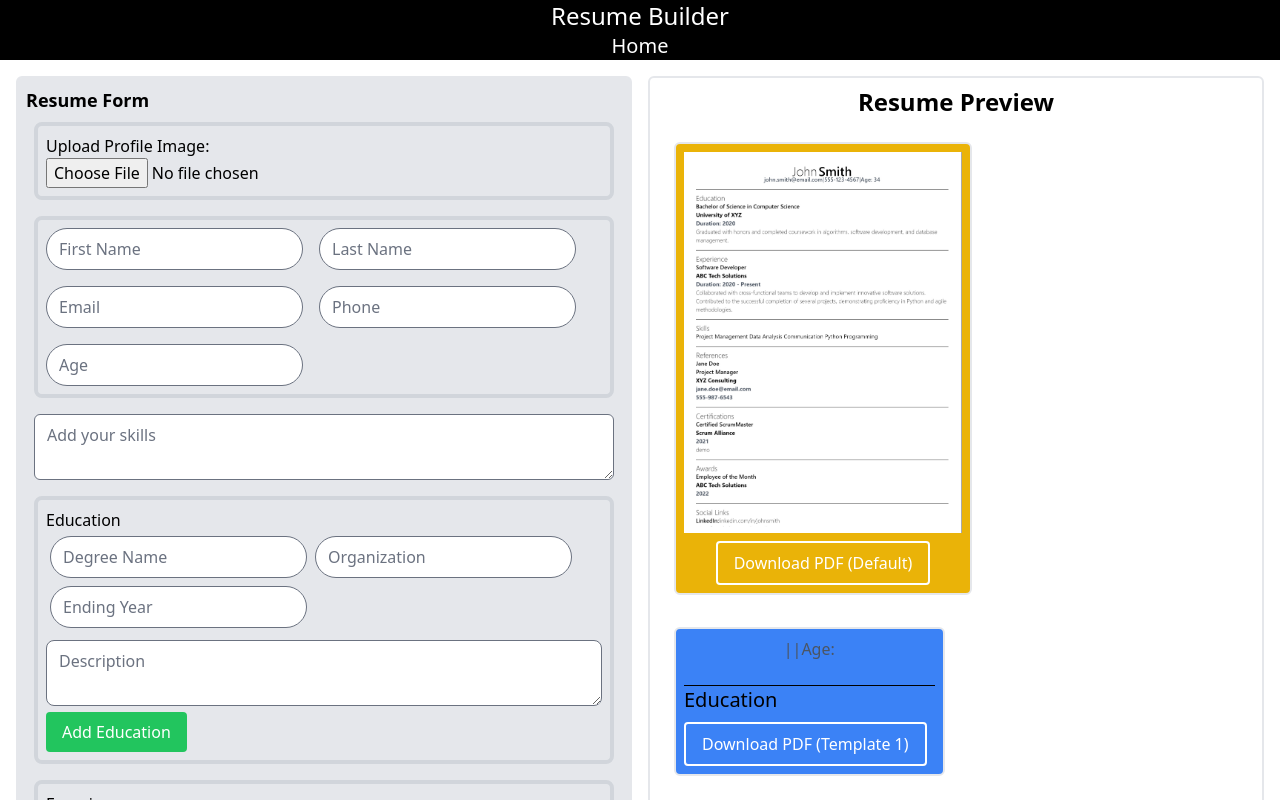
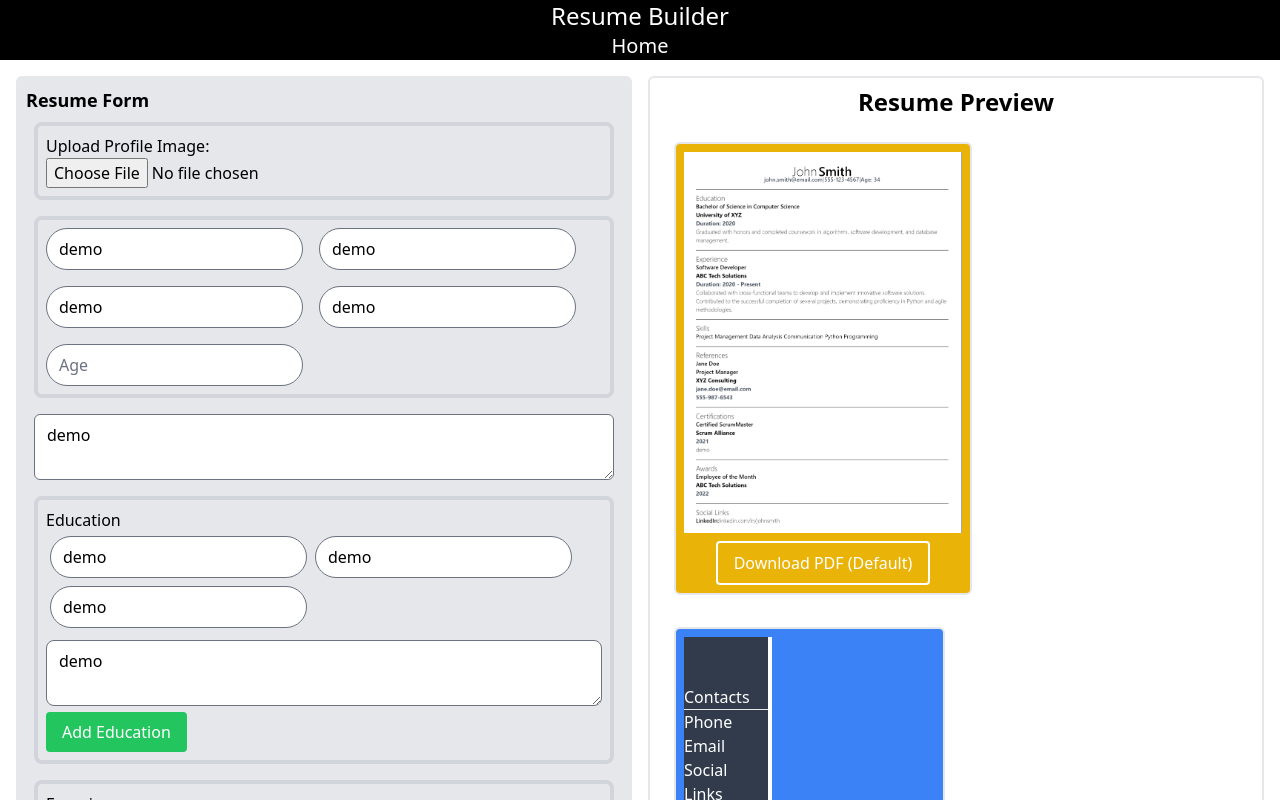
Before and after one commit to auscode/resume-builder, a React (Vite) app: page / in a window 1280 px wide. Shown: the top 800 px of the page. Built offline with nearby package versions, Linux system fonts and the light colour scheme.

Commit message:
img pdf conversion feature completed

```diff
--- a/src/components/ResumeForm.jsx
+++ b/src/components/ResumeForm.jsx
@@ -2,15 +2,15 @@ import { useState } from 'react';
 import ReactTags from 'react-tag-input';
 
 function ResumeForm({ onSubmit }) {
-  const [firstName, setFirstName] = useState('');
-  const [lastName, setLastName] = useState('');
-  const [email, setEmail] = useState('');
-  const [phone, setPhone] = useState('');
-  const [age, setAge] = useState('');
-  const [skills, setSkills] = useState('');
-  const [linkedin, setLinkedin] = useState('');
-  const [github, setGithub] = useState('');
-  const [portfolio, setPortfolio] = useState('');
+  const [firstName, setFirstName] = useState('demo');
+  const [lastName, setLastName] = useState('demo');
+  const [email, setEmail] = useState('demo');
+  const [phone, setPhone] = useState('demo');
+  const [age, setAge] = useState('demo');
+  const [skills, setSkills] = useState('demo');
+  const [linkedin, setLinkedin] = useState('demo');
+  const [github, setGithub] = useState('demo');
+  const [portfolio, setPortfolio] = useState('demo');
 
 
   const [image, setImage] = useState(null);
@@ -22,44 +22,44 @@ function ResumeForm({ onSubmit }) {
 
   const [educationList, setEducationList] = useState([
     {
-      degreeName: '',
-      organization: '',
-      endingYear: '',
-      description: '',
+      degreeName: 'demo',
+      organization: 'demo',
+      endingYear: 'demo',
+      description: 'demo',
     },
   ]);
 
   const [experienceList, setExperienceList] = useState([
     {
-      position: '',
-      organization: '',
-      duration: '',
-      workType: '',
-      description: '',
+      position: 'demo',
+      organization: 'demo',
+      duration: 'demo',
+      workType: 'demo',
+      description: 'demo',
     },
   ]);
   const [references, setReferences] = useState([
     {
-      name: '',
-      position: '',
-      organization: '',
-      email: '',
-      phone: '',
+      name: 'demo',
+      position: 'demo',
+      organization: 'demo',
+      email: 'demo',
+      phone: 'demo',
     },
   ]);
   const [certificationsList, setCertificationsList] = useState([
     {
-      certificationName: '',
-      organization: '',
-      completionYear: '',
-      description: '',
+      certificationName: 'demo',
+      organization: 'demo',
+      completionYear: 'demo',
+      description: 'demo',
     },
   ]);
   const [awardsList, setAwardsList] = useState([
     {
-      awardName: '',
-      organization: '',
-      year: '',
+      awardName: 'demo',
+      organization: 'demo',
+      year: 'demo',
     },
   ]);
 
@@ -100,10 +100,10 @@ function ResumeForm({ onSubmit }) {
     setCertificationsList((prevCertificationsList) => [
       ...prevCertificationsList,
       {
-        certificationName: '',
-        organization: '',
-        completionYear: '',
-        description: '',
+        certificationName: 'demo',
+        organization: 'demo',
+        completionYear: 'demo',
+        description: 'demo',
       },
     ]);
   };
@@ -128,9 +128,9 @@ function ResumeForm({ onSubmit }) {
     setAwardsList((prevAwardsList) => [
       ...prevAwardsList,
       {
-        awardName: '',
-        organization: '',
-        year: '',
+        awardName: 'demo',
+        organization: 'demo',
+        year: 'demo',
       },
     ]);
   };
@@ -154,11 +154,11 @@ function ResumeForm({ onSubmit }) {
     setExperienceList((prevExperienceList) => [
       ...prevExperienceList,
       {
-        position: '',
-        organization: '',
-        duration: '',
-        workType: '',
-        description: '',
+        position: 'demo',
+        organization: 'demo',
+        duration: 'demo',
+        workType: 'demo',
+        description: 'demo',
       },
     ]);
   };
@@ -182,10 +182,10 @@ function ResumeForm({ onSubmit }) {
     setEducationList((prevEducationList) => [
       ...prevEducationList,
       {
-        degreeName: '',
-        organization: '',
-        endingYear: '',
-        description: '',
+        degreeName: 'demo',
+        organization: 'demo',
+        endingYear: 'demo',
+        description: 'demo',
       },
     ]);
   };
@@ -210,11 +210,11 @@ function ResumeForm({ onSubmit }) {
     setReferences((prevReferences) => [
       ...prevReferences,
       {
-        name: '',
-        position: '',
-        organization: '',
-        email: '',
-        phone: '',
+        name: 'demo',
+        position: 'demo',
+        organization: 'demo',
+        email: 'demo',
+        phone: 'demo',
       },
     ]);
   };
@@ -323,7 +323,7 @@ function ResumeForm({ onSubmit }) {
         <div className={`border-4 p-2 rounded-lg border-gray-300`}>
           <h3>Education</h3>
           {educationList.map((education, index) => (
-            <div key={index} className={`${index > 0 ? 'border-2 mb-1 rounded-lg border-gray-400 p-1' : ''}`}>
+            <div key={index} className={`${index > 0 ? 'border-2 mb-1 rounded-lg border-gray-400 p-1' : 'demo'}`}>
               <label htmlFor={`degreeName-${index}`}></label>
               <input
                 className="form-input rounded-full m-1"
@@ -398,7 +398,7 @@ function ResumeForm({ onSubmit }) {
         <div className='border-4 p-2 rounded-lg border-gray-300'>
           <h3>Experience</h3>
           {experienceList.map((experience, index) => (
-            <div key={index} className={`${index > 0 ? 'border-2 mb-1 rounded-lg border-gray-400 p-1' : ''}`}>
+            <div key={index} className={`${index > 0 ? 'border-2 mb-1 rounded-lg border-gray-400 p-1' : 'demo'}`}>
               <label htmlFor={`position-${index}`}></label>
               <input
                 className="form-input rounded-full m-1"
@@ -482,7 +482,7 @@ function ResumeForm({ onSubmit }) {
         <div className='border-4 p-2 rounded-lg border-gray-300'>
           <h3>Certifications</h3>
           {certificationsList.map((certification, index) => (
-            <div key={index} className={`${index > 0 ? 'border-2 mb-1 rounded-lg border-gray-400 p-1' : ''}`}>
+            <div key={index} className={`${index > 0 ? 'border-2 mb-1 rounded-lg border-gray-400 p-1' : 'demo'}`}>
               <label htmlFor={`certificationName-${index}`}></label>
               <input
                 className="form-input rounded-full m-1"
@@ -555,7 +555,7 @@ function ResumeForm({ onSubmit }) {
         <div className='border-4 p-2 rounded-lg border-gray-300'>
           <h3>Awards</h3>
           {awardsList.map((award, index) => (
-            <div key={index} className={`${index > 0 ? 'border-2 mb-1 rounded-lg border-gray-400 p-1' : ''}`}>
+            <div key={index} className={`${index > 0 ? 'border-2 mb-1 rounded-lg border-gray-400 p-1' : 'demo'}`}>
               <label htmlFor={`awardName-${index}`}></label>
               <input
                 className="form-input rounded-full m-1"
@@ -616,7 +616,7 @@ function ResumeForm({ onSubmit }) {
         <div className='border-4 p-2 rounded-lg border-gray-300'>
           <h3>References</h3>
           {references.map((reference, index) => (
-            <div key={index} className={`${index > 0 ? 'border-2 mb-1 rounded-lg border-gray-400 p-1' : ''}`}>
+            <div key={index} className={`${index > 0 ? 'border-2 mb-1 rounded-lg border-gray-400 p-1' : 'demo'}`}>
               <label htmlFor={`referenceName-${index}`}></label>
               <input
                 className="form-input rounded-full m-1"
--- a/src/components/Templates/ResumePreviewTemp1.jsx
+++ b/src/components/Templates/ResumePreviewTemp1.jsx
@@ -1,4 +1,4 @@
-import {useState, useEffect} from 'react'
+import { useState, useEffect } from 'react'
 function ResumePreviewTemp1({ formData }) {
   const {
     firstName,
@@ -20,6 +20,7 @@ function ResumePreviewTemp1({ formData }) {
   console.log(formData);
 
   const [imageSrc, setImageSrc] = useState(null);
+  const [isImageLoaded, setIsImageLoaded] = useState(false);
 
   useEffect(() => {
     if (image) {
@@ -32,6 +33,9 @@ function ResumePreviewTemp1({ formData }) {
       reader.readAsDataURL(image);
     }
   }, [image]);
+  const handleImageLoad = () => {
+    setIsImageLoaded(true);
+  };
 
   const isNonEmpty = (value) => {
     console.log("Value Data of isNonEmpty Function");
@@ -53,55 +57,29 @@ function ResumePreviewTemp1({ formData }) {
   };
 
   return (
-    <div className=" pb-2">
+    <div className=" pb-2 flex">
+      <section className='bg-[#323B4C] text-white w-1/3'>
+        <div className='m-4'>
+          <div className='p-2'>
+            {imageSrc && <img src={imageSrc} alt="profile img" className="w-20 h-20 rounded-full" onLoad={handleImageLoad} />}
+          </div>
+        </div>
+        <div>
+          <div>Contacts</div>
+          <hr />
+          <div>Phone</div>
+          <div>Email</div>
+        </div>
+        {educationList && educationList.length > 0 && educationList[0].degreeName.trim() !== "" && (
+          <>
             <section>
-        <div>
-          {imageSrc && <img src={imageSrc} alt="profile img" className="w-8 h-8" />}
-        </div>
-      </section>
-      <section>
-        {/* <h3>Personal Information</h3> */}
-        <div className="justify-center flex text-4xl">
-          {/* Name: {name} */}
-          <div className="mr-1 font-thin">{firstName}</div>
-          <div className="font-semibold"> {lastName}</div>
-        </div>
-        <div className="flex font-medium text-gray-600 justify-center">
-          <div>{email}</div> |
-          <div>{phone}</div> |
-          <div>Age: {age}</div>
-        </div>
-      </section>
-      <br />
-      <hr className="bg-black border-black p-0.2" />
-      <section>
-        <h3 className="text-xl font-thin">Education</h3>
+              <h3 className="">Education</h3>
+              <hr />
               {educationList?.map((education, index) => (
                 <div key={index}>
-            <p className="font-medium">{education.degreeName}</p>
-            <p className="font-bold">{education.organization}</p>
-            <p className="font-bold text-gray-600">
-              Duration: {education.endingYear}
-            </p>
-            <p className="font-thin">{education.description}</p>
-            <br />
-          </div>
-        ))}
-      </section>
-      {experienceList && experienceList.length > 0 && experienceList[0].position.trim() !== "" && (
-        <>
-          <hr className="bg-black border-black p-0.2" />
-          <section>
-            <h3 className="text-xl font-thin">Experience</h3>
-            {experienceList?.map((experience, index) => (
-              <div key={index}>
-                <p className="font-medium">{experience.position}</p>
-                <p className="font-bold">{experience.organization}</p>
-                <p className="font-bold text-gray-600">
-                  Duration: {experience.duration}
-                </p>
-                {/* <p>Work Type: {experience.workType}</p> */}
-                <p className="font-thin">{experience.description}</p>
+                  <p className="">{education.endingYear}</p>
+                  <p className="">{education.degreeName}</p>
+                  <p className="">{education.organization}</p>
                   <br />
                 </div>
               ))}
@@ -110,37 +88,49 @@ function ResumePreviewTemp1({ formData }) {
         )}
         {isNonEmpty(skills) && (
           <>
-          <hr className="bg-black border-black p-0.2" />
             <section>
-            <h3 className="text-xl font-thin">Skills</h3>
-            <p className="mb-2">{skills}</p>
-            <hr className="bg-black border-black p-0.2" />
+              <h3 className="">Skills</h3>
+              <hr className="" />
+              <li className="">{skills}</li>
             </section>
           </>
         )}
-      {references && references.length > 0 && references[0].name.trim() !== "" && (
+        <div>
+          <div>Social Links</div>
+          <hr />
+          <div>links here</div>
+        </div>
+      </section>
+      <section className='bg-white'>
+        <div className="justify-center flex text-4xl">
+          <div className="mr-1 font-thin">{firstName}</div>
+          <div className="font-semibold"> {lastName}</div>
+        </div>
+        <div><div className=""> {age}</div></div>
+        {experienceList && experienceList.length > 0 && experienceList[0].position.trim() !== "" && (
           <>
             <section>
-            <h3 className="text-xl font-thin">References</h3>
-            {references?.map((reference, index) => (
+              <h3 className="">Experience</h3>
+              <hr className="bg-black border-black p-0.2" />
+              {experienceList?.map((experience, index) => (
                 <div key={index}>
-                <p className="font-medium">{reference.name}</p>
-                <p className="font-semibold">{reference.position}</p>
-                <p className="font-bold"> {reference.organization}</p>
-                <p className="font-bold text-gray-600">{reference.email}</p>
-                <p className="font-bold text-gray-600">{reference.phone}</p>
+                  <p className="">{experience.duration}</p>
+                  <p className="">{experience.position}</p>
+                  <p className="">{experience.organization}</p>
+                  {/* <p>Work Type: {experience.workType}</p> */}
+                  <div>Job Description</div>
+                  <p className="">{experience.description}</p>
                   <br />
                 </div>
               ))}
-            <hr className="bg-black border-black p-0.2" />
             </section>
           </>
         )}
-
         {certificationsList && certificationsList.length > 0 && certificationsList[0].certificationName.trim() !== "" && (
           <>
             <section>
               <h3 className="text-xl font-thin">Certifications</h3>
+              <hr className="bg-black border-black p-0.2" />
               {certificationsList?.map((certification, index) => (
                 <div key={index}>
                   <p className="font-medium">
@@ -158,7 +148,6 @@ function ResumePreviewTemp1({ formData }) {
                   <br />
                 </div>
               ))}
-            <hr className="bg-black border-black p-0.2" />
             </section>
           </>
         )}
@@ -166,6 +155,7 @@ function ResumePreviewTemp1({ formData }) {
           <>
             <section>
               <h3 className="text-xl font-thin">Awards</h3>
+              <hr className="bg-black border-black p-0.2" />
               {awardsList?.map((award, index) => (
                 <div key={index}>
                   <p className="font-medium">{award.awardName}</p>
@@ -174,34 +164,29 @@ function ResumePreviewTemp1({ formData }) {
                   <br />
                 </div>
               ))}
-            <hr className="bg-black border-black p-0.2" />
             </section>
           </>
         )}
+        {references && references.length > 0 && references[0].name.trim() !== "" && (
+          <>
             <section>
-        {github && github.length > 0 && (
-          <>
-            <h3 className="text-xl font-thin">Social Links</h3>
-            <div className="font-medium">
-              <div>
-                {/* <label className="font-medium">LinkedIn: </label> */}
-                LinkedIn:
-                <a className="font-thin" href={linkedin} target="_blank" rel="noopener noreferrer">
-                  {linkedin}
-                </a>
-
+              <h3 className="text-xl font-thin">References</h3>
+              <hr className="bg-black border-black p-0.2" />
+              {references?.map((reference, index) => (
+                <div key={index}>
+                  <p className="font-medium">{reference.name}</p>
+                  <p className="font-semibold">{reference.position}</p>
+                  <p className="font-bold"> {reference.organization}</p>
+                  <p className="font-bold text-gray-600">{reference.email}</p>
+                  <p className="font-bold text-gray-600">{reference.phone}</p>
+                  <br />
                 </div>
-              <div>
-                {/* <label className="font-medium"> GitHub: </label> */}
-                GitHub:
-                <a className="font-thin" href={github} target="_blank" rel="noopener noreferrer">
-                  {github}
-                </a>
-              </div>
-            </div>
+              ))}
+            </section>
           </>
         )}
       </section>
+
     </div>
   );
 }
--- a/src/pages/Home.jsx
+++ b/src/pages/Home.jsx
@@ -1,5 +1,5 @@
 import { useState } from 'react';
-import ReactDOM from 'react-dom';
+import {createRoot} from 'react-dom';
 import ResumeForm from '../components/ResumeForm';
 import ResumePreview from '../components/Templates/ResumePreview';
 import ResumePreviewTemp1 from '../components/Templates/ResumePreviewTemp1';
@@ -20,6 +20,8 @@ function Home() {
   };
 
   const handleDownloadPDFTemp1 = () => {
+    console.log("handleDownloadPDFTemp1 ")
+    console.log(formData)
     downloadPDF('Resume_Temp1.pdf', <ResumePreviewTemp1 formData={formData} />);
   };
 
@@ -42,11 +44,14 @@ function Home() {
       jsPDF: { unit: 'mm', format: 'a4', orientation: 'portrait' },
     };
 
-    ReactDOM.render(component, element, () => {
+    // Use createRoot inside the downloadPDF function
+    createRoot(element).render(component);
+
+    // Wait for the component to render before generating PDF
+    setTimeout(() => {
       html2pdf(element, pdfOptions);
-
       document.body.removeChild(element);
-    });
+    }, 1000); // Adjust the delay as needed
   };
 
   return (
@@ -56,7 +61,7 @@ function Home() {
         <div className="w-1/2 m-2 p-2 rounded-md border-2">
           <h2 className="text-2xl mb-2 font-bold text-center">Resume Preview</h2>
           <div className="flex flex-wrap items-center justify-items-center">
-            <div className='bg-yellow-500 rounded-md m-4 border-2 border-gray-200 p-2 w-1/2'>
+            <div className='bg-yellow-500 rounded-md m-4 border-2 border-gray-200 p-2 lg:w-1/2'>
               <div className=''>
               <img src={TempImage1} alt="Template Image" className=' object-fill' />
               <div id="resume-preview" className='hidden'>
@@ -114,63 +119,3 @@ function Home() {
 }
 
 export default Home;
-
-
-
-// how to integrate it like the smae is done fro resumePreview file to make it dowladable in this file ??
-
-// import { useState } from 'react';
-// import ResumeForm from '../components/ResumeForm';
-// import ResumePreview from '../components/Templates/ResumePreview';
-// import ResumePreviewTemp1 from '../components/Templates/ResumePreviewTemp1';
-// import html2pdf from 'html2pdf.js';
-
-// function Home() {
-//   const [formData, setFormData] = useState({});
-
-//   const handleFormSubmit = (data) => {
-//     setFormData(data);
-//   };
-
-//   const handleDownloadPDF = () => {
-//     const element = document.getElementById('resume-preview');
-
-//     if (!element) {
-//       console.error('Resume preview container not found');
-//       return;
-//     }
-
-//     const pdfOptions = {
-//       margin: 10,
-//       filename: 'resume.pdf',
-//       image: { type: 'jpeg', quality: 0.98 },
-//       html2canvas: { scale: 2 },
-//       jsPDF: { unit: 'mm', format: 'a4', orientation: 'portrait' },
-//     };
-
-//     html2pdf(element, pdfOptions);
-//   };
-
-//   return (
-//     <>
-//       <div className="flex m-2">
-//         <ResumeForm onSubmit={handleFormSubmit} />
-//         <div className="w-1/2 m-2 p-2 rounded-md border-2">
-//           <h2 className="text-lg font-bold">Resume Preview</h2>
-
-//           <div id="resume-preview">
-//             <ResumePreview formData={formData} />
-//           </div>
-//           <button
-//             onClick={handleDownloadPDF}
-//             className="bg-yellow-500 text-white px-4 py-2 rounded hover:bg-yellow-600"
-//           >
-//             Download PDF
-//           </button>
-//         </div>
-//       </div>
-//     </>
-//   );
-// }
-
-// export default Home;
```
Lines whose indentation alone changed are shown as unchanged.
